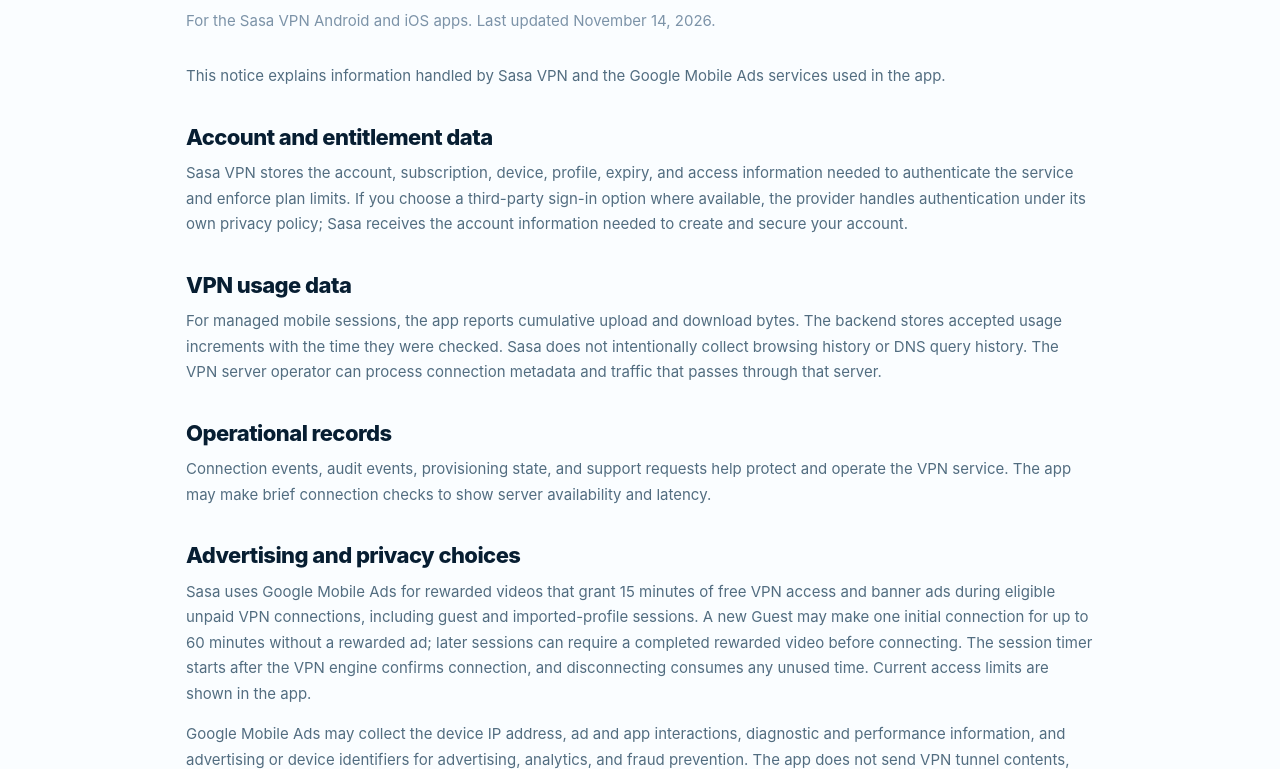
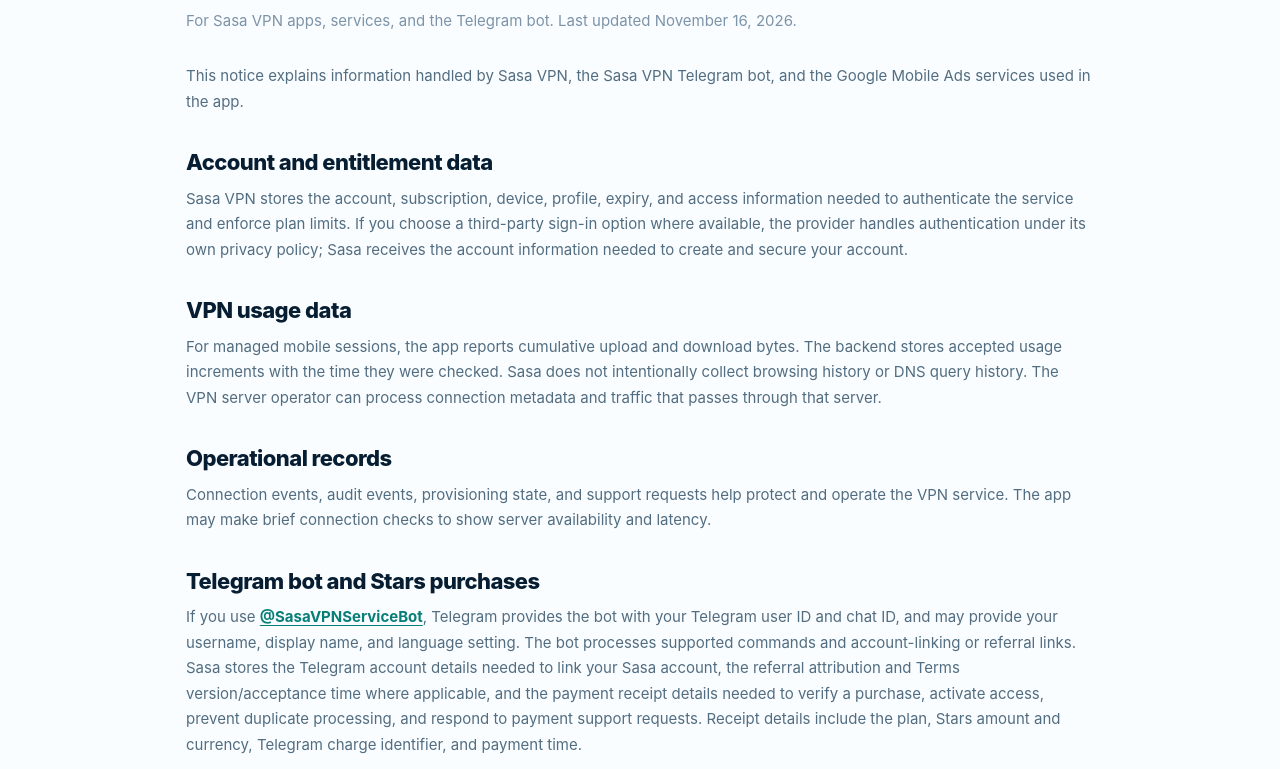
Before and after one commit to byarpar97/byarpar97.github.io, a plain HTML site: page privacy-policy.html in a window 1280 px wide. Shown: the part 207-976 px from the top of the page. Drawn offline with Linux system fonts and the light colour scheme.

Commit message:
Prepare Sasa Telegram storefront launch

```diff
--- a/privacy-policy.html
+++ b/privacy-policy.html
@@ -3,7 +3,7 @@
 <head>
   <meta charset="utf-8">
   <meta name="viewport" content="width=device-width, initial-scale=1">
-  <meta name="description" content="How Sasa VPN handles account information, VPN usage data, advertising, privacy choices, and deletion requests.">
+  <meta name="description" content="How Sasa VPN handles account information, VPN usage data, Telegram bot purchases, advertising, privacy choices, and deletion requests.">
   <link rel="canonical" href="https://sasa-come.me/privacy-policy.html">
   <title>Privacy Policy — Sasa VPN</title>
   <link rel="stylesheet" href="/legal-pages.css">
@@ -16,8 +16,8 @@
   </div></header>
   <main class="legal-main">
     <h1>Privacy Policy</h1>
-    <p class="meta">For the Sasa VPN Android and iOS apps. Last updated November 14, 2026.</p>
-    <p>This notice explains information handled by Sasa VPN and the Google Mobile Ads services used in the app.</p>
+    <p class="meta">For Sasa VPN apps, services, and the Telegram bot. Last updated November 16, 2026.</p>
+    <p>This notice explains information handled by Sasa VPN, the Sasa VPN Telegram bot, and the Google Mobile Ads services used in the app.</p>
 
     <h2>Account and entitlement data</h2>
     <p>Sasa VPN stores the account, subscription, device, profile, expiry, and access information needed to authenticate the service and enforce plan limits. If you choose a third-party sign-in option where available, the provider handles authentication under its own privacy policy; Sasa receives the account information needed to create and secure your account.</p>
@@ -27,6 +27,10 @@
 
     <h2>Operational records</h2>
     <p>Connection events, audit events, provisioning state, and support requests help protect and operate the VPN service. The app may make brief connection checks to show server availability and latency.</p>
+
+    <h2>Telegram bot and Stars purchases</h2>
+    <p>If you use <a href="https://t.me/SasaVPNServiceBot" rel="noopener noreferrer">@SasaVPNServiceBot</a>, Telegram provides the bot with your Telegram user ID and chat ID, and may provide your username, display name, and language setting. The bot processes supported commands and account-linking or referral links. Sasa stores the Telegram account details needed to link your Sasa account, the referral attribution and Terms version/acceptance time where applicable, and the payment receipt details needed to verify a purchase, activate access, prevent duplicate processing, and respond to payment support requests. Receipt details include the plan, Stars amount and currency, Telegram charge identifier, and payment time.</p>
+    <p>Sasa does not use the bot to build a record of general chat messages. Telegram separately processes bot chats and Stars payments under Telegram's own terms and privacy notices. Payment handling and VPN access are described in our <a href="/terms-of-service.html">Terms of Service</a>. Use <code>/privacy</code> in the bot to return to this policy.</p>
 
     <h2>Advertising and privacy choices</h2>
     <p>Sasa uses Google Mobile Ads for rewarded videos that grant 15 minutes of free VPN access and banner ads during eligible unpaid VPN connections, including guest and imported-profile sessions. A new Guest may make one initial connection for up to 60 minutes without a rewarded ad; later sessions can require a completed rewarded video before connecting. The session timer starts after the VPN engine confirms connection, and disconnecting consumes any unused time. Current access limits are shown in the app.</p>
```
Also changed, not shown: index.html (+1 -0 lines), terms-of-service.html (+3 -1 lines).
